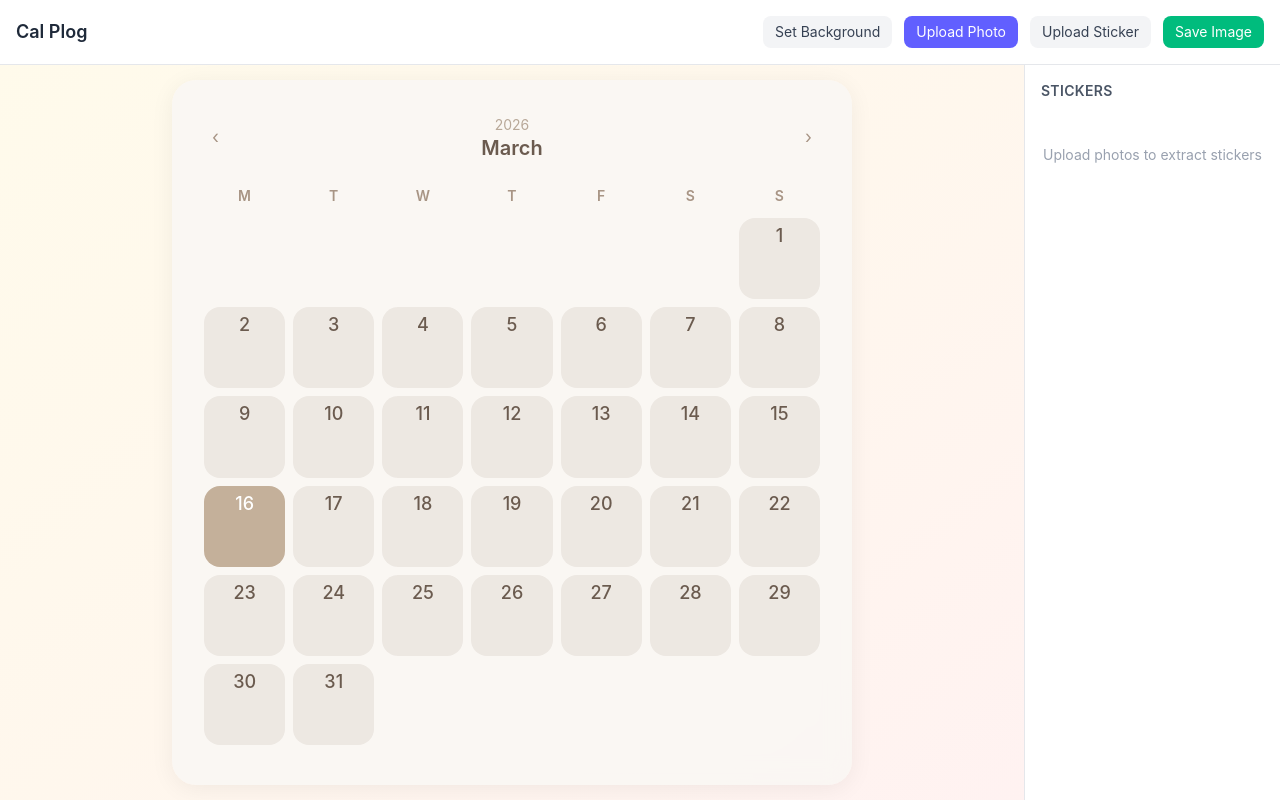
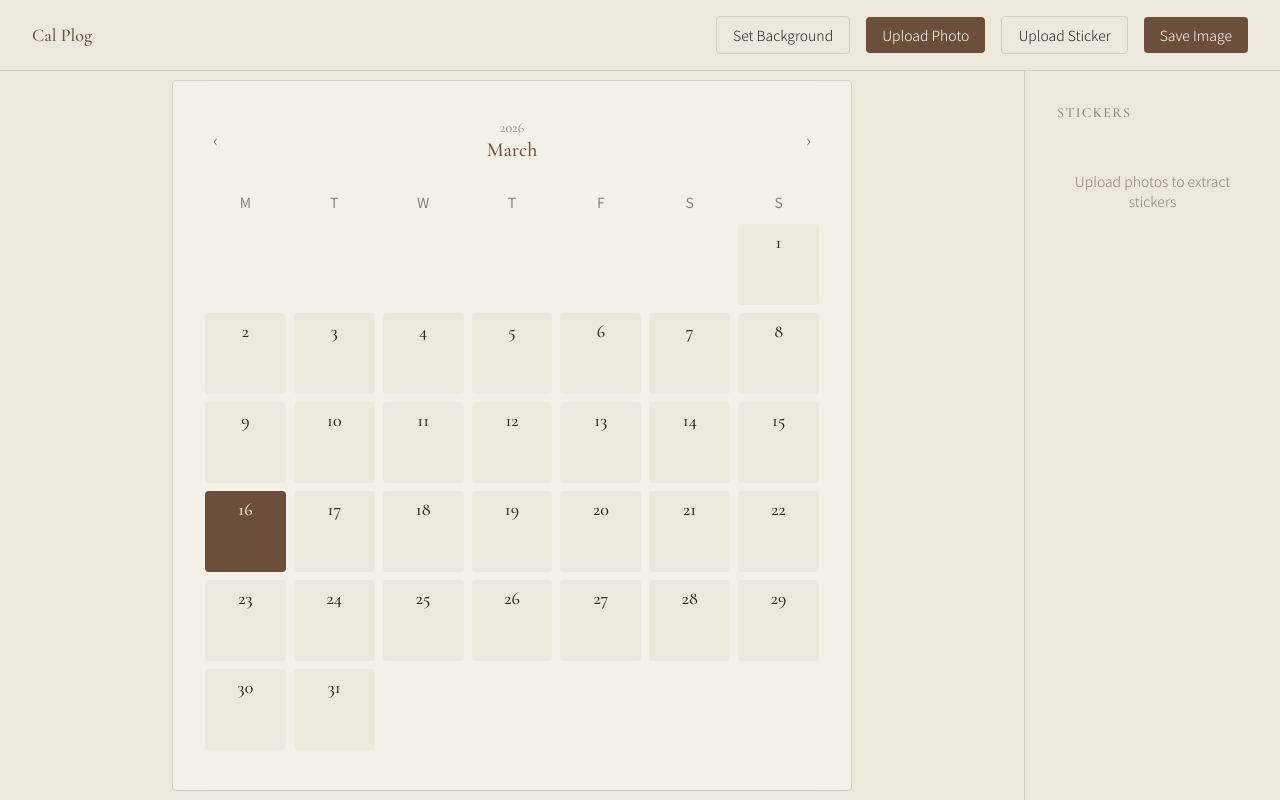
Before and after one commit to southchen/calendar-plog-generate, a React (Vite) app: page / in a window 1280 px wide. Built offline with nearby package versions, Linux system fonts and the light colour scheme.

Commit message:
Design sys update

```diff
--- a/index.html
+++ b/index.html
@@ -4,7 +4,10 @@
     <meta charset="UTF-8" />
     <link rel="icon" type="image/svg+xml" href="/favicon.svg" />
     <meta name="viewport" content="width=device-width, initial-scale=1.0" />
-    <title>cal-plog-temp</title>
+    <link rel="preconnect" href="https://fonts.googleapis.com" />
+    <link rel="preconnect" href="https://fonts.gstatic.com" crossorigin />
+    <link href="https://fonts.googleapis.com/css2?family=Cormorant+Garamond:wght@400;500;600&family=Noto+Sans+SC:wght@300;400&family=Noto+Serif+SC:wght@400;500;600;700&display=swap" rel="stylesheet" />
+    <title>Cal Plog</title>
   </head>
   <body>
     <div id="root"></div>
--- a/src/App.tsx
+++ b/src/App.tsx
@@ -10,12 +10,21 @@ function AppContent() {
   const { exportPng } = useExport(canvasRef);
 
   return (
-    <div className="h-screen flex flex-col bg-gray-50">
+    <div className="h-screen flex flex-col" style={{ backgroundColor: 'var(--color-bg)' }}>
       <Toolbar onExport={exportPng} />
       <div className="flex flex-1 overflow-hidden">
         <CalendarCanvas ref={canvasRef} />
-        <div className="w-64 bg-white border-l border-gray-200 p-4 overflow-y-auto flex-shrink-0">
-          <h3 className="text-sm font-semibold text-gray-600 mb-3 uppercase tracking-wide">
+        <div
+          className="w-64 p-8 overflow-y-auto shrink-0"
+          style={{
+            backgroundColor: 'var(--color-surface)',
+            borderLeft: '1px solid var(--color-border)',
+          }}
+        >
+          <h3
+            className="font-serif-display text-sm font-medium mb-4 uppercase tracking-widest"
+            style={{ color: 'var(--color-muted)' }}
+          >
             Stickers
           </h3>
           <StickerTray />
--- a/src/components/BackgroundLayer.tsx
+++ b/src/components/BackgroundLayer.tsx
@@ -38,7 +38,7 @@ export default function BackgroundLayer() {
 
   if (!state.backgroundImage) {
     return (
-      <div className="absolute inset-0 bg-linear-to-br from-amber-50 via-orange-50 to-rose-50" />
+      <div className="absolute inset-0" style={{ backgroundColor: 'var(--color-surface)' }} />
     );
   }
 
@@ -51,6 +51,7 @@ export default function BackgroundLayer() {
       draggable={false}
       style={{
         objectPosition: `calc(50% + ${state.backgroundPosition.x}px) calc(50% + ${state.backgroundPosition.y}px)`,
+        filter: 'sepia(20%)',
       }}
       onPointerDown={onPointerDown}
       onPointerMove={onPointerMove}
--- a/src/components/CalendarCanvas.tsx
+++ b/src/components/CalendarCanvas.tsx
@@ -11,7 +11,8 @@ const CalendarCanvas = forwardRef<HTMLDivElement>((_props, ref) => {
     <div className="flex-1 flex items-center justify-center p-4 overflow-auto">
       <div
         ref={ref}
-        className="relative overflow-hidden rounded-lg shadow-2xl flex-shrink-0"
+        className="relative overflow-hidden rounded-sm shrink-0"
+        style={{ border: '1px solid var(--color-border)' }}
         style={{ width: CANVAS_WIDTH, height: CANVAS_HEIGHT }}
       >
         <BackgroundLayer />
--- a/src/components/CalendarGrid.tsx
+++ b/src/components/CalendarGrid.tsx
@@ -19,33 +19,41 @@ export default function CalendarGrid() {
   return (
     <div className="absolute inset-0 flex items-center justify-center pointer-events-none">
       <div
-        className="pointer-events-auto rounded-3xl p-8"
+        className="pointer-events-auto rounded-sm p-8"
         style={{
-          backgroundColor: 'rgba(250, 247, 243, 0.92)',
+          backgroundColor: 'rgba(245, 240, 232, 0.92)',
           backdropFilter: 'blur(12px)',
-          boxShadow: '0 4px 24px rgba(0,0,0,0.06)',
+          border: '1px solid var(--color-border)',
           width: 680,
         }}
       >
         {/* Header */}
-        <div className="flex items-center justify-between mb-5">
+        <div className="flex items-center justify-between mb-6">
           <button
             onClick={prevMonth}
-            className="text-lg px-2 cursor-pointer"
-            style={{ color: '#a89585' }}
+            className="text-lg px-2 cursor-pointer transition-opacity duration-300 ease-out hover:opacity-60"
+            style={{ color: 'var(--color-muted)' }}
           >
             &lsaquo;
           </button>
           <div className="text-center">
-            <span className="text-sm" style={{ color: '#b8a898' }}>{year}</span>
-            <h2 className="text-xl font-semibold -mt-0.5" style={{ color: '#6b5b4f' }}>
+            <span
+              className="font-serif-en text-sm"
+              style={{ color: 'var(--color-muted)' }}
+            >
+              {year}
+            </span>
+            <h2
+              className="font-serif-display text-xl font-medium -mt-0.5"
+              style={{ color: 'var(--color-accent)' }}
+            >
               {MONTH_NAMES[month]}
             </h2>
           </div>
           <button
             onClick={nextMonth}
-            className="text-lg px-2 cursor-pointer"
-            style={{ color: '#a89585' }}
+            className="text-lg px-2 cursor-pointer transition-opacity duration-300 ease-out hover:opacity-60"
+            style={{ color: 'var(--color-muted)' }}
           >
             &rsaquo;
           </button>
@@ -63,8 +71,8 @@ export default function CalendarGrid() {
           {DAY_HEADERS.map((d, i) => (
             <div
               key={i}
-              className="text-center font-semibold text-sm"
-              style={{ color: '#a89585', padding: '4px 0' }}
+              className="text-center font-medium text-sm"
+              style={{ color: 'var(--color-muted)', padding: '4px 0' }}
             >
               {d}
             </div>
@@ -85,15 +93,15 @@ export default function CalendarGrid() {
             {week.map((cell, di) => (
               <div
                 key={di}
-                className="flex pt-1 items-top justify-center rounded-2xl text-lg font-medium"
+                className="font-serif-en flex pt-1 items-top justify-center rounded-sm text-lg font-medium"
                 style={{
                   aspectRatio: '1 / 1',
                   minHeight: 56,
                   backgroundColor: cell.day !== null
-                    ? (cell.isToday ? '#c4b09a' : '#ede8e2')
+                    ? (cell.isToday ? 'var(--color-accent)' : 'var(--color-surface)')
                     : 'transparent',
                   color: cell.day !== null
-                    ? (cell.isToday ? '#fff' : '#6b5b4f')
+                    ? (cell.isToday ? '#F5F0E8' : 'var(--color-text)')
                     : 'transparent',
                 }}
               >
--- a/src/components/PhotoUploader.tsx
+++ b/src/components/PhotoUploader.tsx
@@ -28,8 +28,10 @@ export default function PhotoUploader() {
       <button
         onClick={() => inputRef.current?.click()}
         disabled={isProcessing}
-        className="px-3 py-1.5 bg-indigo-500 text-white text-sm rounded-lg hover:bg-indigo-600
-                   disabled:opacity-50 disabled:cursor-not-allowed transition-colors cursor-pointer"
+        className="px-4 py-2 text-sm text-white rounded-sm
+                   disabled:opacity-50 disabled:cursor-not-allowed
+                   transition-opacity duration-300 ease-out cursor-pointer"
+        style={{ backgroundColor: 'var(--color-accent)' }}
       >
         {isProcessing ? `Extracting... ${Math.round(progress * 100)}%` : 'Upload Photo'}
       </button>
--- a/src/components/Sticker.tsx
+++ b/src/components/Sticker.tsx
@@ -48,9 +48,14 @@ export default function Sticker({ sticker }: Props) {
               e.stopPropagation();
               dispatch({ type: 'REMOVE_STICKER', id: sticker.id });
             }}
-            className="absolute -top-2 -right-2 w-5 h-5 bg-red-500 text-white rounded-full text-xs
+            className="absolute -top-2 -right-2 w-5 h-5 rounded-full text-xs
                        flex items-center justify-center opacity-0 group-hover:opacity-100
-                       transition-opacity cursor-pointer shadow z-50"
+                       transition-opacity duration-300 ease-out cursor-pointer z-50"
+            style={{
+              backgroundColor: 'var(--color-accent)',
+              color: 'var(--color-bg)',
+              border: '1px solid var(--color-border)',
+            }}
           >
             x
           </button>
--- a/src/components/StickerTray.tsx
+++ b/src/components/StickerTray.tsx
@@ -18,20 +18,24 @@ export default function StickerTray() {
 
   if (state.trayItems.length === 0) {
     return (
-      <div className="text-gray-400 text-sm text-center py-8">
+      <div className="text-sm text-center py-8" style={{ color: 'var(--color-muted)' }}>
         Upload photos to extract stickers
       </div>
     );
   }
 
   return (
-    <div className="grid grid-cols-3 gap-2">
+    <div className="grid grid-cols-3 gap-3">
       {state.trayItems.map((url, i) => (
         <button
           key={i}
           onClick={() => placeSticker(url)}
-          className="aspect-square bg-gray-100 rounded-lg p-2 hover:bg-gray-200
-                     transition-colors cursor-pointer border border-gray-200"
+          className="aspect-square rounded-sm p-2 transition-opacity duration-300 ease-out
+                     hover:opacity-70 cursor-pointer"
+          style={{
+            backgroundColor: 'var(--color-bg)',
+            border: '1px solid var(--color-border)',
+          }}
           title="Click to place on canvas"
         >
           <img src={url} alt="sticker" className="w-full h-full object-contain" />
--- a/src/components/Toolbar.tsx
+++ b/src/components/Toolbar.tsx
@@ -26,9 +26,25 @@ export default function Toolbar({ onExport }: Props) {
     }
   };
 
+  const btnBase =
+    'px-4 py-2 text-sm transition-opacity duration-300 ease-out cursor-pointer rounded-sm';
+  const btnSecondary = `${btnBase} border`;
+  const btnPrimary = `${btnBase} text-white`;
+
   return (
-    <div className="flex items-center gap-3 p-4 bg-white border-b border-gray-200 shadow-sm">
-      <h1 className="text-lg font-semibold text-gray-800 mr-auto">Cal Plog</h1>
+    <div
+      className="flex items-center gap-4 px-8 py-4"
+      style={{
+        backgroundColor: 'var(--color-surface)',
+        borderBottom: '1px solid var(--color-border)',
+      }}
+    >
+      <h1
+        className="font-serif-display text-lg font-medium mr-auto"
+        style={{ color: 'var(--color-accent)' }}
+      >
+        Cal Plog
+      </h1>
 
       <input
         ref={bgInputRef}
@@ -39,8 +55,11 @@ export default function Toolbar({ onExport }: Props) {
       />
       <button
         onClick={() => bgInputRef.current?.click()}
-        className="px-3 py-1.5 bg-gray-100 text-gray-700 text-sm rounded-lg
-                   hover:bg-gray-200 transition-colors cursor-pointer"
+        className={btnSecondary}
+        style={{
+          color: 'var(--color-text)',
+          borderColor: 'var(--color-border)',
+        }}
       >
         Set Background
       </button>
@@ -57,16 +76,19 @@ export default function Toolbar({ onExport }: Props) {
       />
       <button
         onClick={() => stickerInputRef.current?.click()}
-        className="px-3 py-1.5 bg-gray-100 text-gray-700 text-sm rounded-lg
-                   hover:bg-gray-200 transition-colors cursor-pointer"
+        className={btnSecondary}
+        style={{
+          color: 'var(--color-text)',
+          borderColor: 'var(--color-border)',
+        }}
       >
         Upload Sticker
       </button>
 
       <button
         onClick={onExport}
-        className="px-3 py-1.5 bg-emerald-500 text-white text-sm rounded-lg
-                   hover:bg-emerald-600 transition-colors cursor-pointer"
+        className={btnPrimary}
+        style={{ backgroundColor: 'var(--color-accent)' }}
       >
         Save Image
       </button>
--- a/src/index.css
+++ b/src/index.css
@@ -1,9 +1,20 @@
 @import "tailwindcss";
+
+:root {
+  --color-bg: #F5F0E8;
+  --color-surface: #EDE8DC;
+  --color-text: #2C2820;
+  --color-muted: #8C8070;
+  --color-accent: #6B4F3A;
+  --color-border: #D4CBC0;
+}
 
 body {
   margin: 0;
-  font-family: "Inter", system-ui, -apple-system, sans-serif;
-  background-color: #f5f5f5;
+  font-family: "Noto Sans SC", system-ui, -apple-system, sans-serif;
+  font-weight: 300;
+  background-color: var(--color-bg);
+  color: var(--color-text);
   -webkit-font-smoothing: antialiased;
   -moz-osx-font-smoothing: grayscale;
 }
@@ -11,3 +22,12 @@ body {
 #root {
   min-height: 100vh;
 }
+
+/* Serif font for headings and calendar */
+.font-serif-display {
+  font-family: "Noto Serif SC", "Cormorant Garamond", serif;
+}
+
+.font-serif-en {
+  font-family: "Cormorant Garamond", "Noto Serif SC", serif;
+}
```
Also changed, not shown: 1 other file (tests, documents, lock files or other folders).
